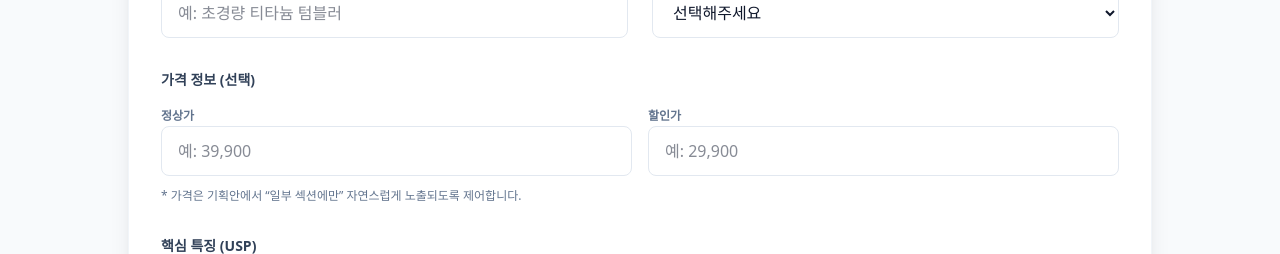
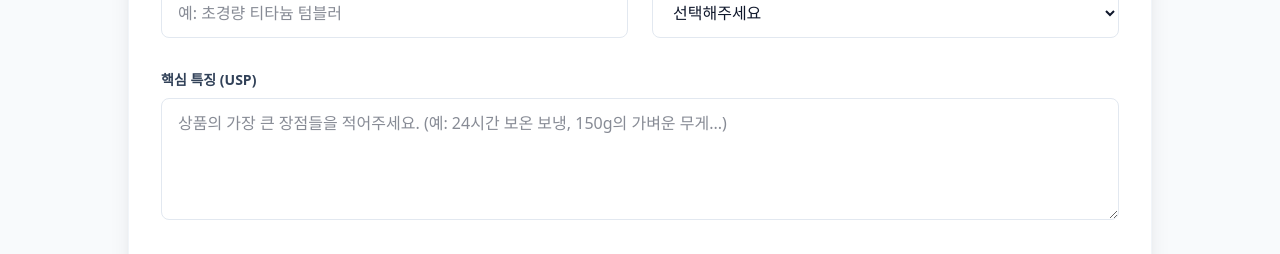
Before and after one commit to CoopangSeller/coopang-ai-seller-front, a React (Vite) app: page / in a window 1280 px wide. Shown: the part 424-678 px from the top of the page. Built offline with nearby package versions, Linux system fonts and the light colour scheme; no server answers.

Commit message:
fix: 가격 입력 UI 삭제

```diff
--- a/src/widgets/detail-page-generator/ui/steps/Step1ProductCard.tsx
+++ b/src/widgets/detail-page-generator/ui/steps/Step1ProductCard.tsx
@@ -109,62 +109,6 @@ const Step1ProductCard: React.FC<Props> = ({ info, setInfo, resetAll }) => {
             </div>
           </div>
 
-          {/* 가격 */}
-          <div className="space-y-3">
-            <div className="text-sm font-semibold text-slate-700">
-              가격 정보 (선택)
-            </div>
-            <div className="grid grid-cols-1 md:grid-cols-2 gap-4">
-              <div className="space-y-2">
-                <label className="text-xs font-bold text-slate-500">
-                  정상가
-                </label>
-                <input
-                  type="text"
-                  placeholder="예: 39,900"
-                  className="w-full px-4 py-3 rounded-lg border border-slate-200 outline-none focus:ring-2 focus:ring-blue-500"
-                  value={info.pricing?.originalPrice ?? ""}
-                  onChange={(e) =>
-                    setInfo((p) => ({
-                      ...p,
-                      pricing: {
-                        ...(p.pricing as Pricing),
-                        originalPrice: e.target.value,
-                        salePrice: p.pricing?.salePrice ?? "",
-                      },
-                    }))
-                  }
-                />
-              </div>
-
-              <div className="space-y-2">
-                <label className="text-xs font-bold text-slate-500">
-                  할인가
-                </label>
-                <input
-                  type="text"
-                  placeholder="예: 29,900"
-                  className="w-full px-4 py-3 rounded-lg border border-slate-200 outline-none focus:ring-2 focus:ring-blue-500"
-                  value={info.pricing?.salePrice ?? ""}
-                  onChange={(e) =>
-                    setInfo((p) => ({
-                      ...p,
-                      pricing: {
-                        ...(p.pricing as Pricing),
-                        originalPrice: p.pricing?.originalPrice ?? "",
-                        salePrice: e.target.value,
-                      },
-                    }))
-                  }
-                />
-              </div>
-            </div>
-            <div className="text-xs text-slate-500">
-              * 가격은 기획안에서 “일부 섹션에만” 자연스럽게 노출되도록
-              제어합니다.
-            </div>
-          </div>
-
           {/* USP */}
           <div className="space-y-2">
             <label className="block text-sm font-semibold text-slate-700">
```
